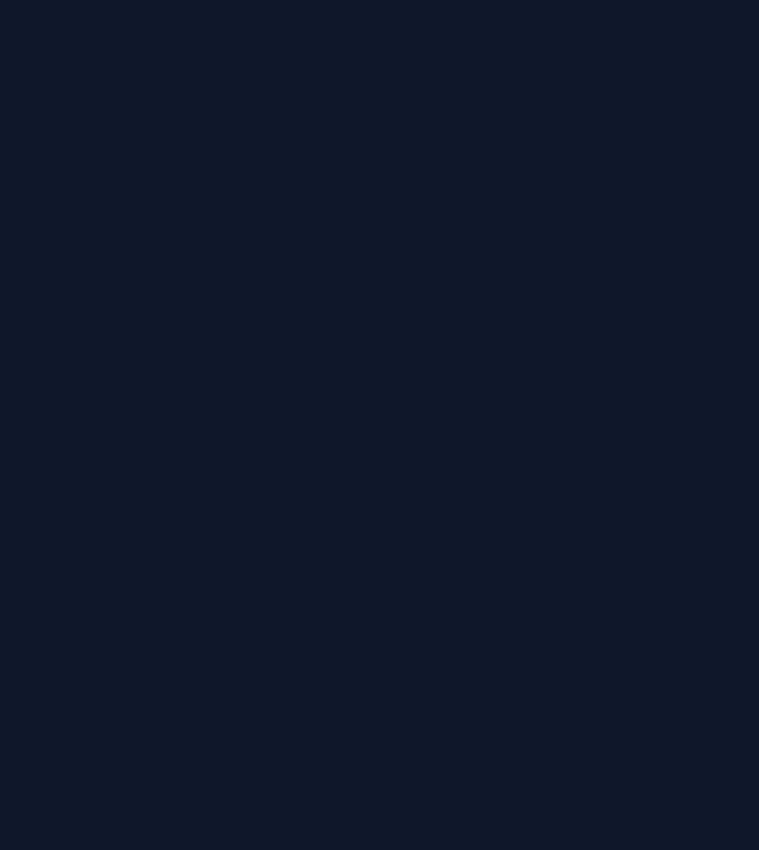
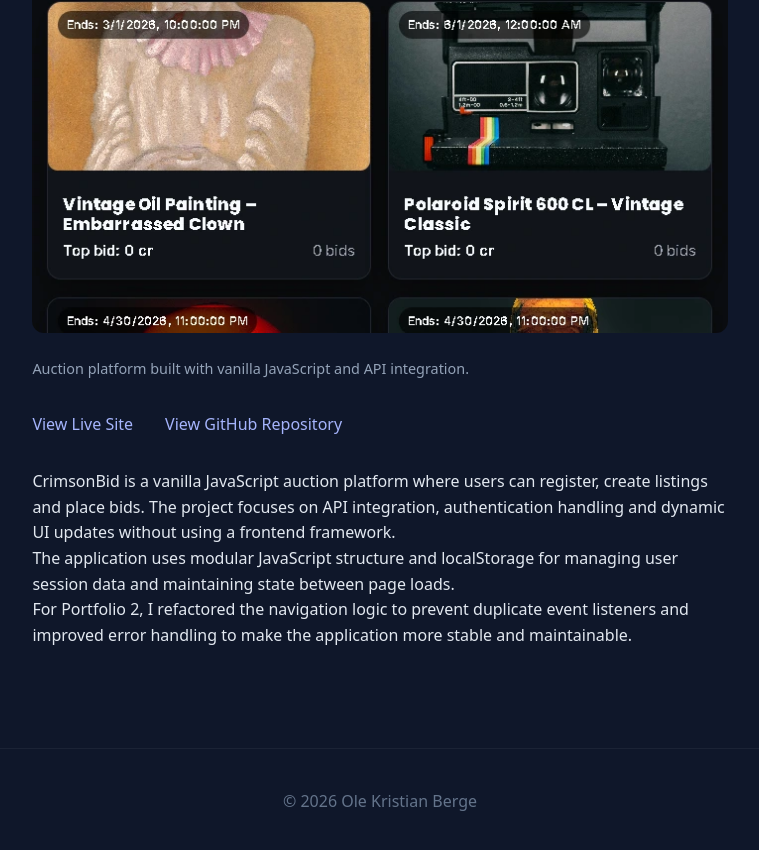
Before and after one commit to olekb2001/PortFolio2, a React (Vite) app: page /semester-project in a window 1280 px wide. Shown: the part 436-1286 px from the top of the page, without its empty margins (260-1019 px from the left). Before the commit the page ends 800 px from the top, so only its background shows below. Built offline with nearby package versions, Linux system fonts and the light colour scheme.

Commit message:
content added to details page

```diff
--- a/src/pages/CssFrameworks.jsx
+++ b/src/pages/CssFrameworks.jsx
@@ -4,7 +4,7 @@ import "../styles/article.css";
 export default function CssFrameworks() {
   return (
     <section className="article">
-      <h1>CSS Frameworks – Social Media App</h1>
+      <h1>CSS Frameworks - Social Media App</h1>
 
       <img src={cssImg} alt="CSS Frameworks Project Screenshot" />
 
@@ -16,12 +16,14 @@ export default function CssFrameworks() {
         <a
           href="https://olekb2001.github.io/css-frameworks-course-assignment/"
           target="_blank"
+          rel="noopener noreferrer"
         >
           View Live Site
         </a>
         <a
           href="https://github.com/olekb2001/css-frameworks-course-assignment/tree/css-frameworks"
           target="_blank"
+          rel="noopener noreferrer"
         >
           View GitHub Repository
         </a>
@@ -33,8 +35,9 @@ export default function CssFrameworks() {
       </p>
 
       <p>
-        For Portfolio 2, I improved layout responsiveness and navigation clarity
-        while refining visual consistency.
+        For Portfolio 2, I improved the navigation by adding active link styling
+        to clearly indicate the current page and refined spacing and layout
+        structure to improve responsiveness and visual hierarchy.
       </p>
     </section>
   );
--- a/src/pages/JsFrameworks.jsx
+++ b/src/pages/JsFrameworks.jsx
@@ -1,10 +1,51 @@
+import jsImg from "../assets/javascriptframework.webp";
+import "../styles/article.css";
+
 export default function JsFrameworks() {
   return (
-    <section style={{ padding: "120px 8%" }}>
-      <h1>JavaScript Frameworks</h1>
+    <section className="article">
+      <h1>JavaScript Frameworks - E-commerce Application</h1>
+
+      <img src={jsImg} alt="JavaScript Frameworks Project Screenshot" />
+
+      <p className="caption">
+        E-commerce application built with Next.js, React and TypeScript.
+      </p>
+
+      <div className="links">
+        <a
+          href="https://jsfw-2025-v1-ole-kristian-jsframewo.vercel.app/"
+          target="_blank"
+          rel="noopener noreferrer"
+        >
+          View Live Site
+        </a>
+        <a
+          href="https://github.com/NoroffFEU/jsfw-2025-v1-ole-kristian-jsframeworks"
+          target="_blank"
+          rel="noopener noreferrer"
+        >
+          View GitHub Repository
+        </a>
+      </div>
+
       <p>
-        This page will contain the full article for my JavaScript Frameworks
-        assignment, including improvements and technical decisions.
+        This project is a fully functional e-commerce application built using
+        Next.js with the App Router, React and TypeScript. It connects to the
+        Noroff API and allows users to browse products, view detailed product
+        pages, manage a shopping cart and complete a checkout flow.
+      </p>
+
+      <p>
+        The application uses React Context and useReducer for global state
+        management, and localStorage to persist cart data between sessions.
+        Form validation is handled using React Hook Form and Zod.
+      </p>
+
+      <p>
+        For Portfolio 2, I improved code stability by refining event listener
+        logic to prevent duplicate bindings and improved error handling for
+        clearer debugging and better maintainability.
       </p>
     </section>
   );
--- a/src/pages/SemesterProject.jsx
+++ b/src/pages/SemesterProject.jsx
@@ -1,10 +1,50 @@
+import semesterImg from "../assets/crimsonbid.webp";
+import "../styles/article.css";
+
 export default function SemesterProject() {
   return (
-    <section style={{ padding: "120px 8%" }}>
-      <h1>Semester Project 2</h1>
+    <section className="article">
+      <h1>Semester Project 2 - CrimsonBid</h1>
+
+      <img src={semesterImg} alt="CrimsonBid Project Screenshot" />
+
+      <p className="caption">
+        Auction platform built with vanilla JavaScript and API integration.
+      </p>
+
+      <div className="links">
+        <a
+          href="https://olekb2001.github.io/semester-project-2-auction-house/"
+          target="_blank"
+          rel="noopener noreferrer"
+        >
+          View Live Site
+        </a>
+        <a
+          href="https://github.com/olekb2001/semester-project-2-auction-house"
+          target="_blank"
+          rel="noopener noreferrer"
+        >
+          View GitHub Repository
+        </a>
+      </div>
+
       <p>
-        This page will contain the full article for my Semester Project 2,
-        including features, improvements, and reflections.
+        CrimsonBid is a vanilla JavaScript auction platform where users can
+        register, create listings and place bids. The project focuses on API
+        integration, authentication handling and dynamic UI updates without
+        using a frontend framework.
+      </p>
+
+      <p>
+        The application uses modular JavaScript structure and localStorage for
+        managing user session data and maintaining state between page loads.
+      </p>
+
+      <p>
+        For Portfolio 2, I refactored the navigation logic to prevent duplicate
+        event listeners and improved error handling to make the application
+        more stable and maintainable.
       </p>
     </section>
   );
```
